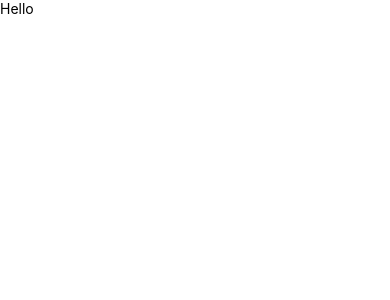
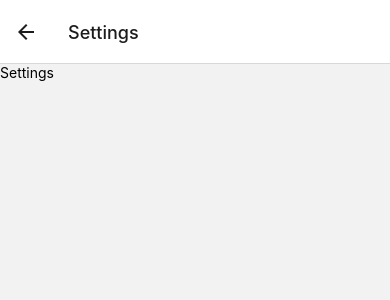
Before and after one commit to shashanksoul/Weather, a React Native app: screen /Settings in a window 390 px wide. Shown: the top 300 px of the page. Built offline with nearby package versions, Linux system fonts and the light colour scheme.

Commit message:
navigation stack setup

```diff
--- a/App.tsx
+++ b/App.tsx
@@ -1,11 +1,21 @@
+import {NavigationContainer} from '@react-navigation/native';
+import {createNativeStackNavigator} from '@react-navigation/native-stack';
 import React from 'react';
-import {SafeAreaView, Text} from 'react-native';
+import HomeScreen from './src/screens/HomeScreen';
+import SettingsScreen from './src/screens/SettingsScreen';
+import LocationsScreen from './src/screens/LocationsScreen';
+
+const Stack = createNativeStackNavigator();
 
 const App = () => {
   return (
-    <SafeAreaView>
-      <Text>Hello</Text>
-    </SafeAreaView>
+    <NavigationContainer>
+      <Stack.Navigator initialRouteName="Home">
+        <Stack.Screen name="Home" component={HomeScreen} />
+        <Stack.Screen name="Settings" component={SettingsScreen} />
+        <Stack.Screen name="Locations" component={LocationsScreen} />
+      </Stack.Navigator>
+    </NavigationContainer>
   );
 };
 
--- a/package.json
+++ b/package.json
@@ -10,8 +10,12 @@
     "test": "jest"
   },
   "dependencies": {
+    "@react-navigation/native": "^6.1.9",
+    "@react-navigation/native-stack": "^6.9.17",
     "react": "18.2.0",
-    "react-native": "0.73.3"
+    "react-native": "0.73.3",
+    "react-native-safe-area-context": "^4.8.2",
+    "react-native-screens": "^3.29.0"
   },
   "devDependencies": {
     "@babel/core": "^7.20.0",
--- /dev/null
+++ b/src/screens/HomeScreen/index.tsx
@@ -0,0 +1,12 @@
+import React from 'react';
+import {Text, View} from 'react-native';
+
+const HomeScreen = () => {
+  return (
+    <View>
+      <Text>Home</Text>
+    </View>
+  );
+};
+
+export default HomeScreen;
--- /dev/null
+++ b/src/screens/LocationsScreen/index.tsx
@@ -0,0 +1,12 @@
+import React from 'react';
+import {Text, View} from 'react-native';
+
+const LocationsScreen = () => {
+  return (
+    <View>
+      <Text>Locations</Text>
+    </View>
+  );
+};
+
+export default LocationsScreen;
--- /dev/null
+++ b/src/screens/SettingsScreen/index.tsx
@@ -0,0 +1,12 @@
+import React from 'react';
+import {Text, View} from 'react-native';
+
+const SettingsScreen = () => {
+  return (
+    <View>
+      <Text>Settings</Text>
+    </View>
+  );
+};
+
+export default SettingsScreen;
```
Also changed, not shown: 3 other files (tests, documents, lock files or other folders).
